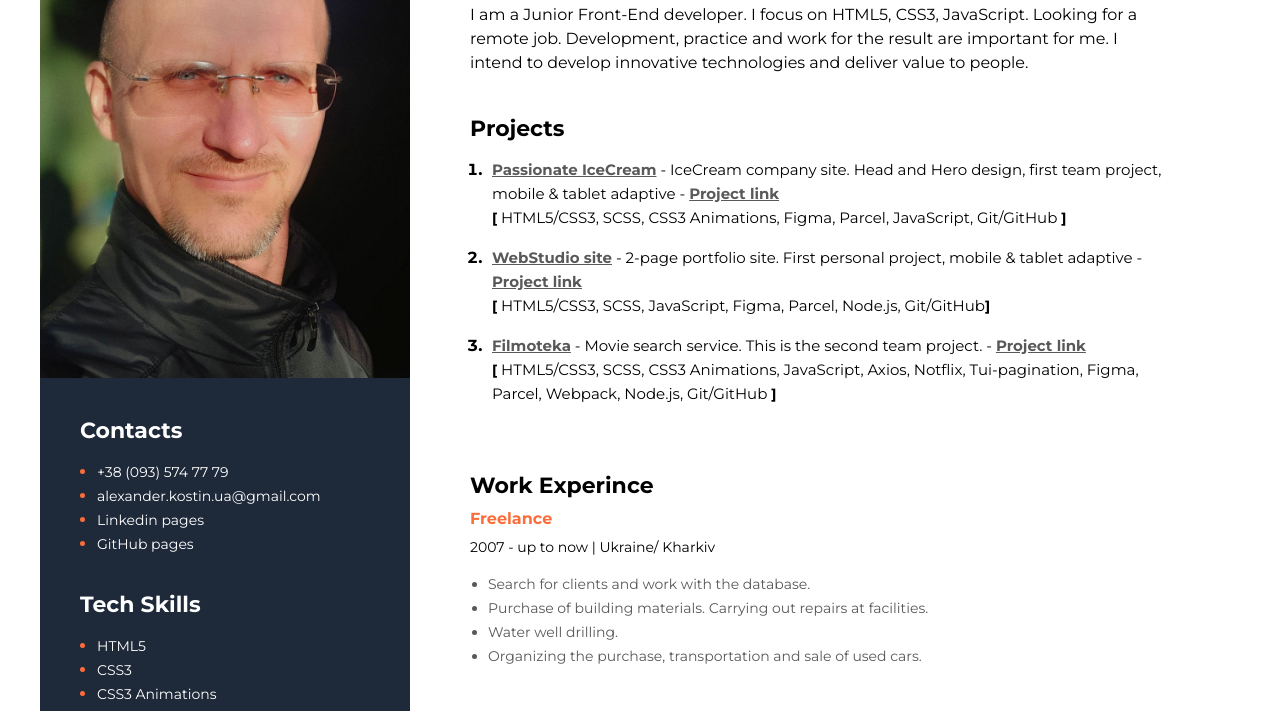
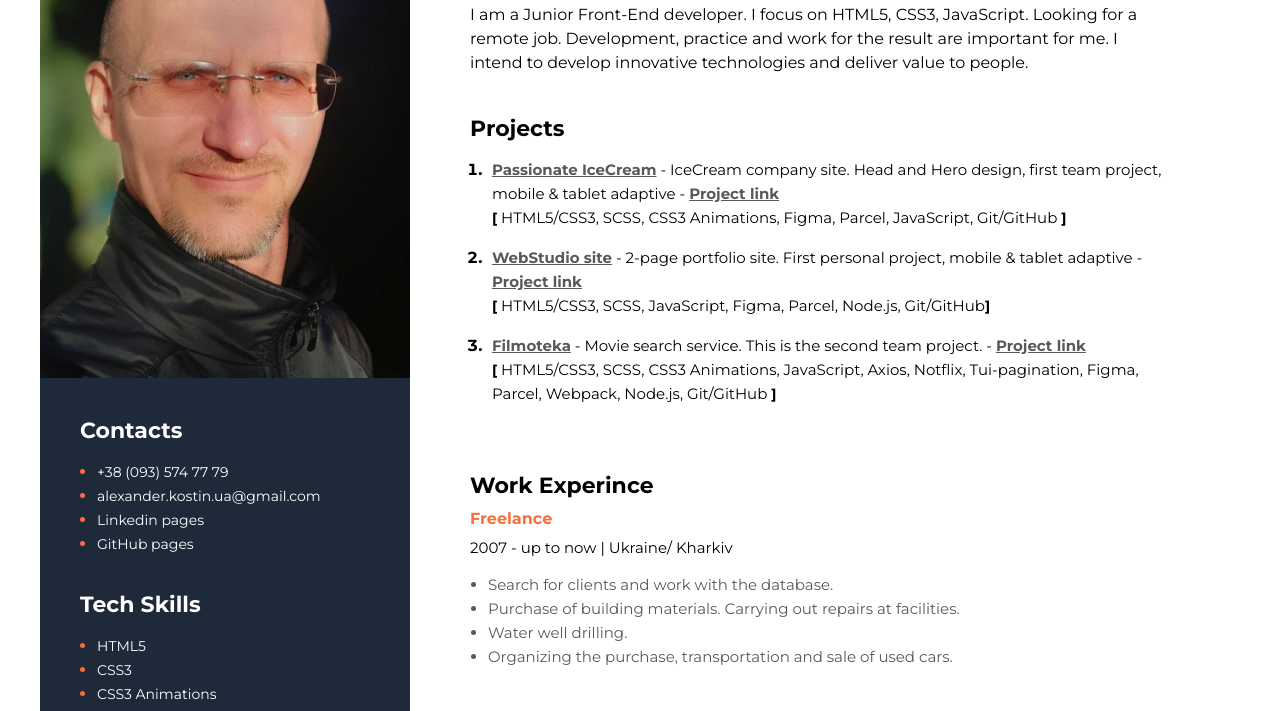
Before and after one commit to AVKostin/my-resume, a plain HTML site: page index.html in a window 1280 px wide. Shown: the part 241-952 px from the top of the page. Drawn offline with Linux system fonts and the light colour scheme.

Commit message:
Update style.css

```diff
--- a/css/style.css
+++ b/css/style.css
@@ -54,7 +54,6 @@ body {
 .about-me-description {
   width: 680px;
   font-style: normal;
-  font-weight: normal;
   font-size: 16px;
   line-height: calc(24 / 16);
   /* color: #595959; */
@@ -121,9 +120,8 @@ body {
 }
 .my-work-experience-period {
   font-style: normal;
-  font-weight: normal;
-  font-size: 14px;
-  line-height: calc(17 / 14);
+  font-size: 15px;
+  line-height: calc(18 / 15);
   /* color: #a8a8a8; */
   color: #000000;
   margin: 0 0 10px 0;
@@ -136,9 +134,8 @@ body {
 }
 .my-work-experience-duty {
   font-style: normal;
-  font-weight: normal;
-  font-size: 14px;
-  line-height: calc(24 / 14);
+  font-size: 15px;
+  line-height: calc(24 / 15);
   color: #595959;
   /* color:#000000; */
 }
@@ -213,7 +210,6 @@ body {
   color: #ffffff;
   /* opacity: 0.5; */
   font-style: normal;
-  font-weight: normal;
   font-size: 14px;
   line-height: calc(24 / 14);
   text-decoration: none;
@@ -256,7 +252,6 @@ body {
 
 .soft-skills-item-text {
   font-style: normal;
-  font-weight: normal;
   font-size: 14px;
   line-height: calc(24 / 14);
   color: #ffffff;
```
